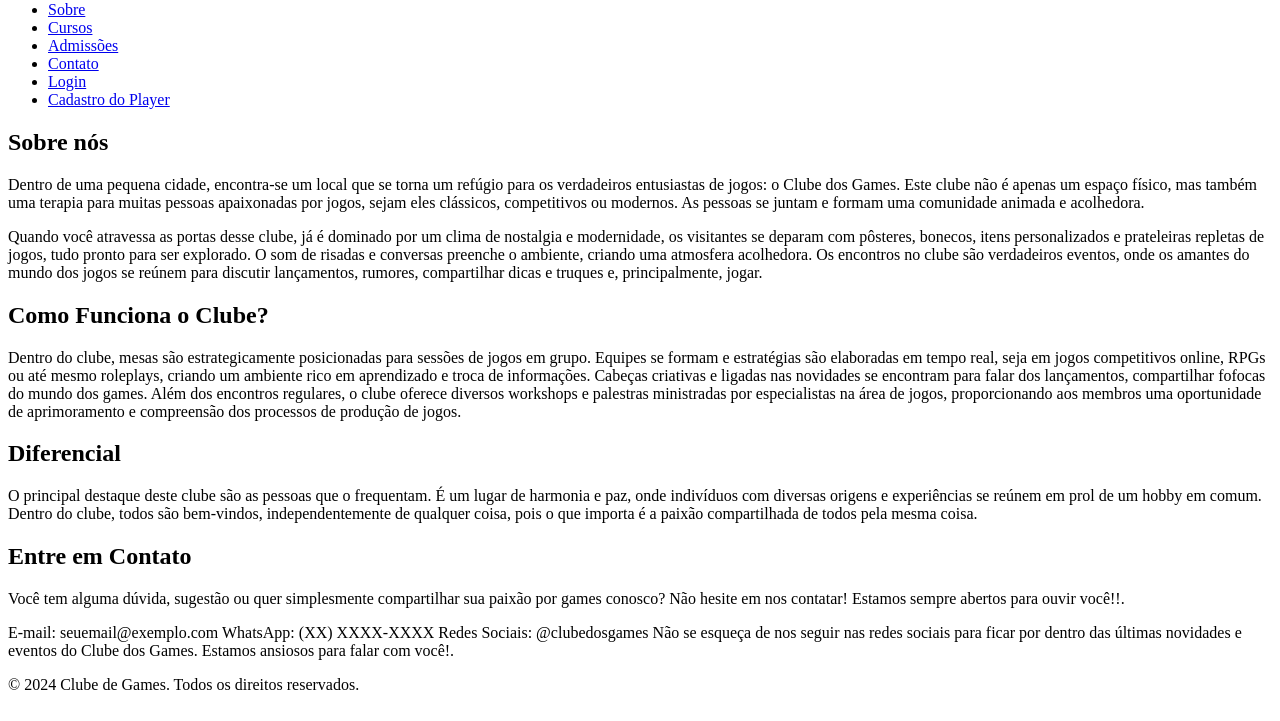
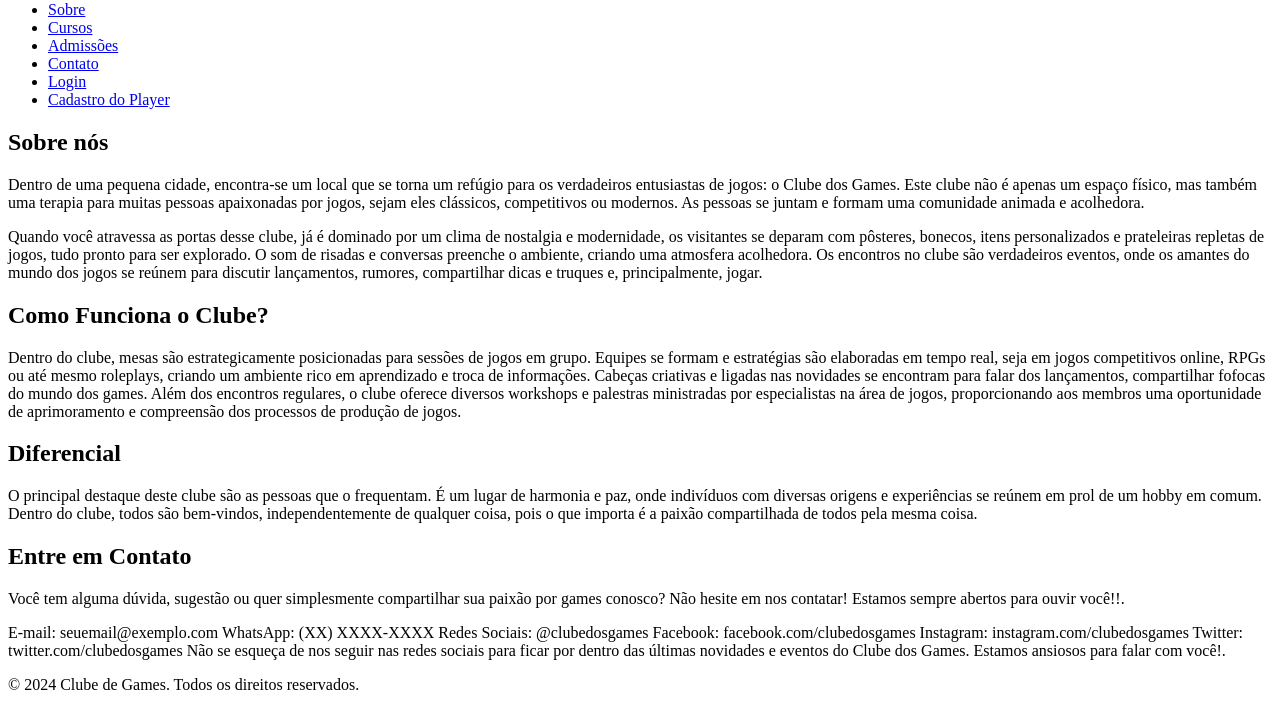
Before and after one commit to Sarahmahdavi/ADSM1A_clube_de_games, a website: page index.html in a window 1280 px wide. Shown: the part 79-800 px from the top of the page. Drawn offline with Linux system fonts and the light colour scheme.

Commit message:
atualiza4

```diff
--- a/index.html
+++ b/index.html
@@ -70,6 +70,9 @@
                 WhatsApp: (XX) XXXX-XXXX
 
                 Redes Sociais: @clubedosgames
+                Facebook: facebook.com/clubedosgames
+Instagram: instagram.com/clubedosgames
+Twitter: twitter.com/clubedosgames
 
                 Não se esqueça de nos seguir nas redes sociais para ficar por dentro das últimas novidades e eventos do Clube dos Games.
 
```
